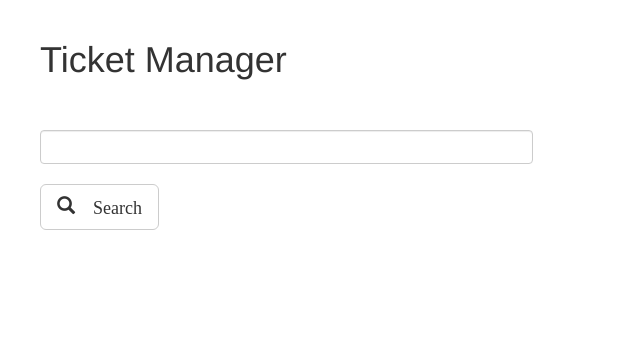
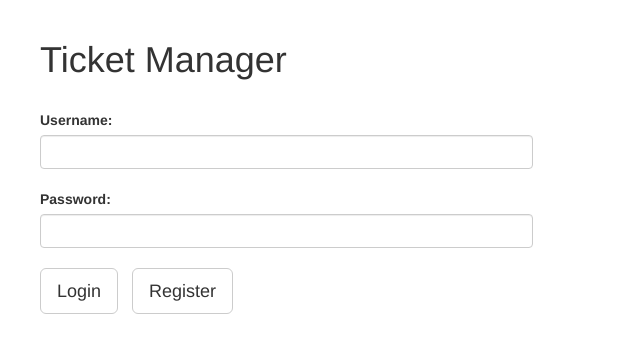
Before and after one commit to tugrulokumus/TicketManager, a PHP site: page / in a window 1280 px wide. Shown: the top 353 px of the page, without its empty margins (0-640 px from the left). Run offline with PHP 8.4, Linux system fonts and the light colour scheme.

Commit message:
first commit

```diff
--- a/Data/DatabaseConnection.php
+++ b/Data/DatabaseConnection.php
@@ -1,7 +1,7 @@
 <?php
 $servername = "localhost";
 $username = "root";
-$password = "*uguristan1*";
+$password = "*123456*";
 
 $conn = new mysqli($servername, $username, $password);
 
--- /dev/null
+++ b/LoginCheck.php
@@ -0,0 +1 @@
+<?php
--- a/index.php
+++ b/index.php
@@ -4,7 +4,6 @@
     <?php include "Head.php"; ?>
     <title>Ticket Manager</title>
 </head>
-
 
 <body>
     <div class="container-fluid">
@@ -13,11 +12,15 @@
             <div class="col-sm-5">
                 <h1>Ticket Manager</h1>
                 <br>
-                <form method="post">
-                    <label for="search"></label>
-                    <input type="text" class="form-control" name="search" id="search">
+                <form method="post" action="LoginCheck.php">
+                    <label for="username">Username: </label>
+                    <input type="text" class="form-control" name="username" id="username">
                     <br>
-                    <button class="btn btn-default btn-lg"><i class="glyphicon glyphicon-search"> Search</i></button>
+                    <label for="password">Password: </label>
+                    <input type="text" class="form-control" name="password" id="password">
+                    <br>
+                    <button class="btn btn-default btn-lg" name="login">Login</button>
+                    <button class="btn btn-default btn-lg" name="Register" style="margin-left: 10px;">Register</button>
                 </form>
             </div>
         </div>
```
